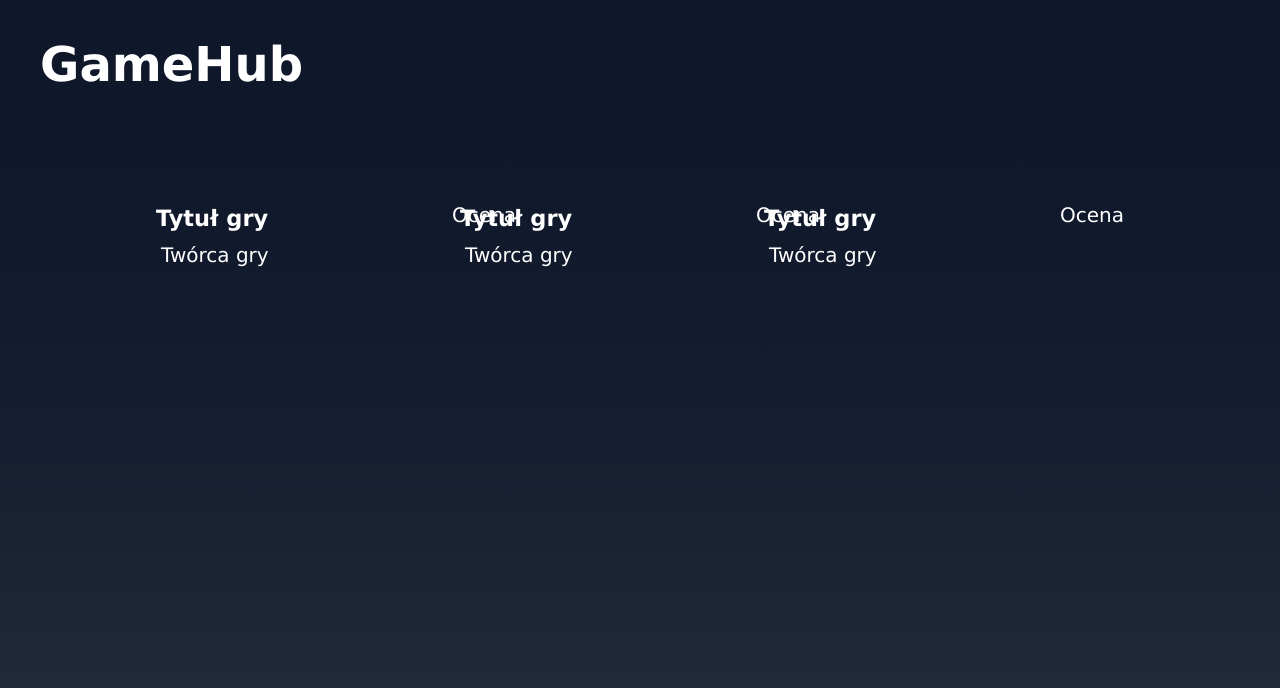
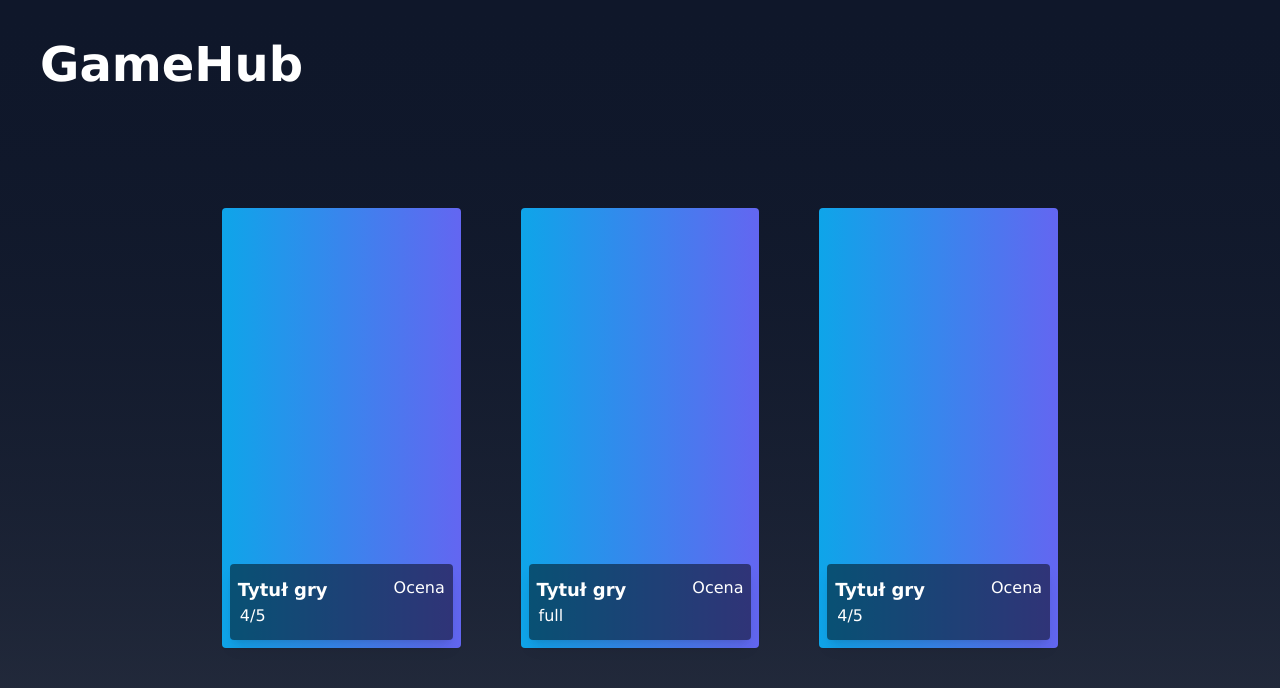
Before and after one commit to MateuszBattek/GameHub, a React (Vite) app: page / in a window 1280 px wide. Shown: the top 688 px of the page. Built offline with nearby package versions, Linux system fonts and the light colour scheme.

Commit message:
zmiany nannananannasa

```diff
--- a/src/App.jsx
+++ b/src/App.jsx
@@ -5,7 +5,7 @@ import Podium from "./components/Podium"
 
 function App() {
   return (
-    <div>
+    <div className="w-screen h-screen">
       <Header />
       <Podium />
     </div>
--- a/src/components/Podium.jsx
+++ b/src/components/Podium.jsx
@@ -3,10 +3,10 @@ import PodiumElement from "./PodiumElement"
 
 export default function Podium() {
   return (
-    <div className="text-white py-20 mx-48 flex flex-row justify-between items-center">
-      <PodiumElement height={80} />
-      <PodiumElement height={96} />
-      <PodiumElement height={80} />
+    <div className="text-white h-3/4 py-20 mx-48 flex flex-row justify-between items-center">
+      <PodiumElement scale={"4/5"} />
+      <PodiumElement scale={"full"} />
+      <PodiumElement scale={"4/5"} />
     </div>
   )
 }
--- a/src/components/PodiumElement.jsx
+++ b/src/components/PodiumElement.jsx
@@ -1,15 +1,25 @@
 import React from "react"
 
-export default function PodiumElement(props) {
-  console.log(props.height)
+const PodiumElement = (props) => {
+  const dynamicClass = `p-2 flex items-end justify-center shadow-sm rounded bg-gradient-to-r from-sky-500 to-indigo-500 w-4/5 h-full cursor-pointer`
+
   return (
-    <div className="scale-125">
-      <div className={"bg-black w-72 h-" + props.height}></div>
-      <div className="relative h-14">
-        <div className="absolute top-0 left-0 text-lg font-bold">Tytuł gry</div>
-        <div className="absolute top-0 right-0">Ocena</div>
-        <div className="absolute bottom-0 left-0 px-1">Twórca gry</div>
+    <div className="h-full w-full flex justify-center">
+      <div className={dynamicClass}>
+        <div
+          className={
+            " shadow-lg bg-opacity-50 bg-black flex flex-row rounded w-full justify-center px-2 py-3"
+          }
+        >
+          <div className="flex flex-col w-1/2">
+            <div className="text-lg font-bold">Tytuł gry</div>
+            <div className="px-0.5">{props.scale}</div>
+          </div>
+          <div className="flex flex-col items-end w-1/2">Ocena</div>
+        </div>
       </div>
     </div>
   )
 }
+
+export default PodiumElement
```
